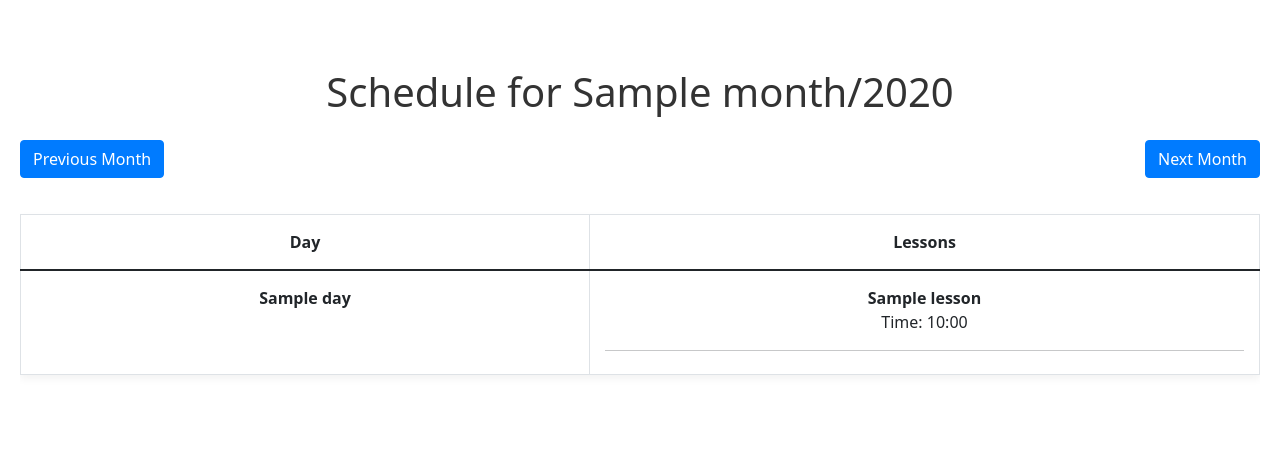
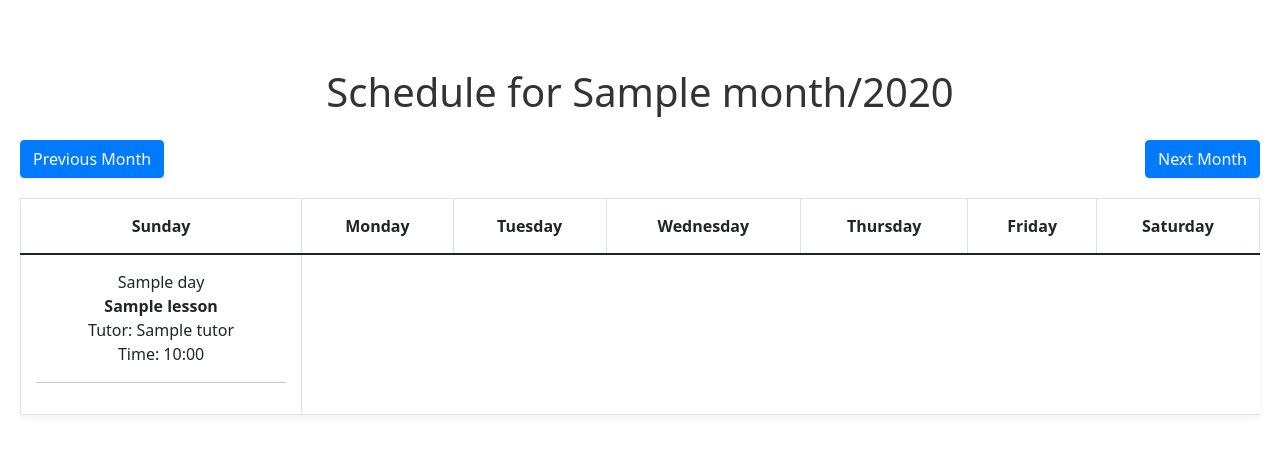
Before and after one commit to Ale-Newport/Orca, a Django app: template tutorials/templates/tutor/tutor_schedule.html in a window 1280 px wide. Shown: the part 104-558 px from the top of the page. Run offline with Django 3.2, Linux system fonts and the light colour scheme; the template is opened without the code that fills it: most values are stand-ins (such as "Sample title", 1, 10 or a date in 2020); some libraries are stand-ins or nearby versions.

Commit message:
Change tutor schedule

```diff
--- a/code_tutors/urls.py
+++ b/code_tutors/urls.py
@@ -45,7 +45,7 @@ urlpatterns = [
 
     # Tutor
     path('tutor/dashboard/', tutor_views.dashboard, name='tutor_dashboard'),
-    path('tutor/chooss_class/', tutor_views.choose_class, name= 'choose_class' ),
+    path('tutor/choose_class/', tutor_views.choose_class, name= 'choose_class' ),
     path('tutor/tutor_schedule/', tutor_views.tutor_schedule, name= 'tutor_schedule'),
     path('tutor/tutor_schedule/<int:year>/<int:month>/', tutor_views.tutor_schedule, name= 'tutor_schedule'),
 
--- a/tutorials/templates/tutor/tutor_schedule.html
+++ b/tutorials/templates/tutor/tutor_schedule.html
@@ -9,35 +9,41 @@
     </div>
 
     <!-- Calendar Table -->
-    <div class="table-responsive">
-        <table class="table table-bordered table-hover text-center">
-            <thead class="thead-light">
+    <table class="table table-bordered text-center">
+        <thead>
             <tr>
-                    <th>Day</th>
-                    <th>Lessons</th>
+                <th>Sunday</th>
+                <th>Monday</th>
+                <th>Tuesday</th>
+                <th>Wednesday</th>
+                <th>Thursday</th>
+                <th>Friday</th>
+                <th>Saturday</th>
             </tr>
         </thead>
         <tbody>
-                {% for day in calendar %}
+            {% for week in calendar %}
             <tr>
-                    <td><strong>{{ day.day }}</strong></td>
+                {% for day in week %}
                 <td>
-                        {% if day.lessons %}
+                    {% if day %}
+                        <div class="day">{{ day.day }}</div>
                         {% for lesson in day.lessons %}
-                                <div class="lesson mb-3">
+                            <div class="lesson">
                                 <strong>{{ lesson.subject }}</strong><br>
-                                    <span>Time: {{ lesson.date|time:"H:i" }}</span>
+                                Tutor: {{ lesson.tutor }}<br>
+                                Time: {{ lesson.date|time:"H:i" }}<br>
                             </div>
-                                <hr class="my-2">
+                            <hr>
+                        {% empty %}
+                        No lessons
                         {% endfor %}
-                        {% else %}
-                            <span>No lessons</span>
                     {% endif %}
                 </td>
+                {% endfor %}
             </tr>
             {% endfor %}
         </tbody>
     </table>
 </div>
-</div>
 {% endblock %}
```
Also changed, not shown: tutorials/views/tutor_views.py (+20 -30 lines). Lines whose indentation alone changed are shown as unchanged.
